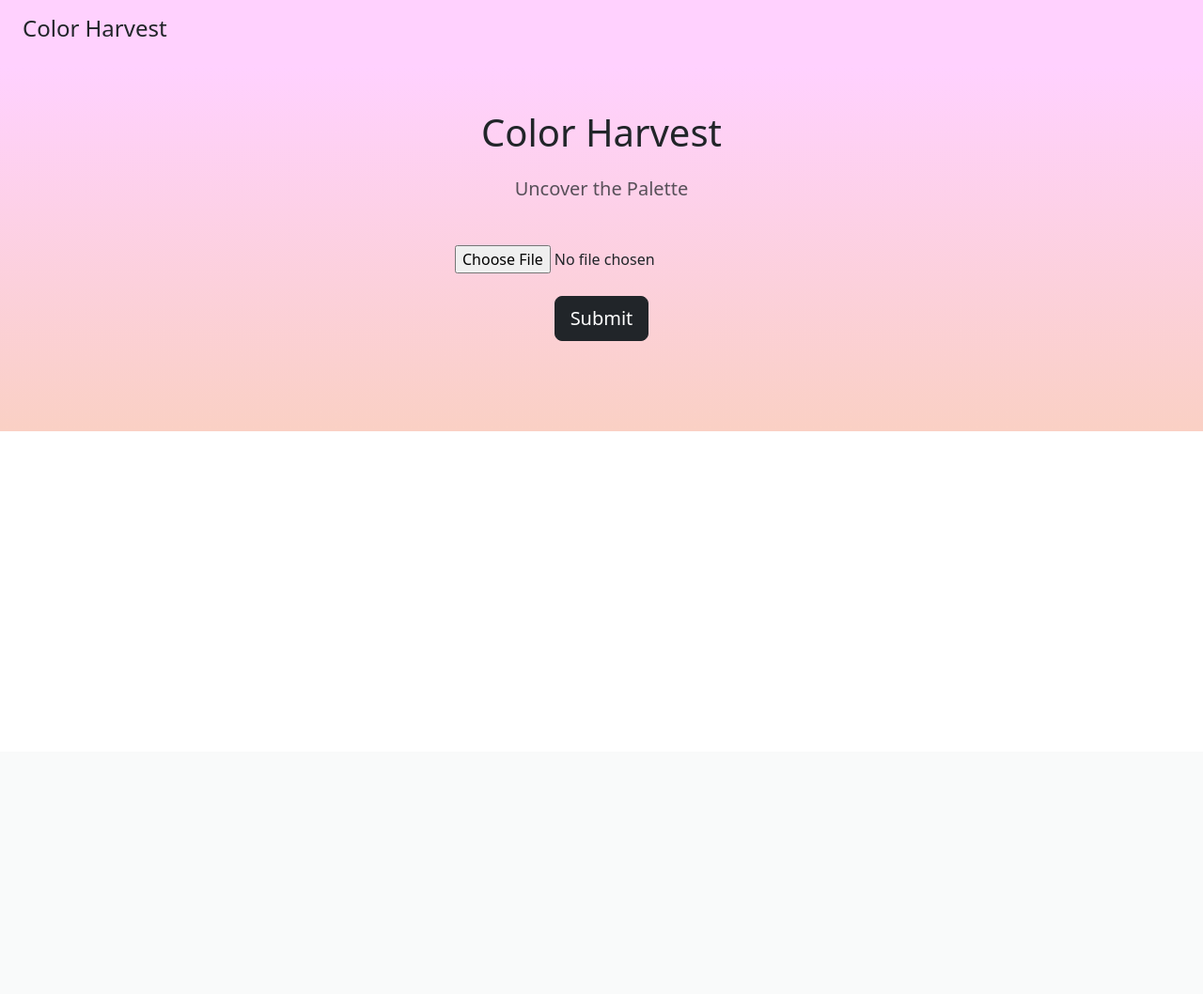
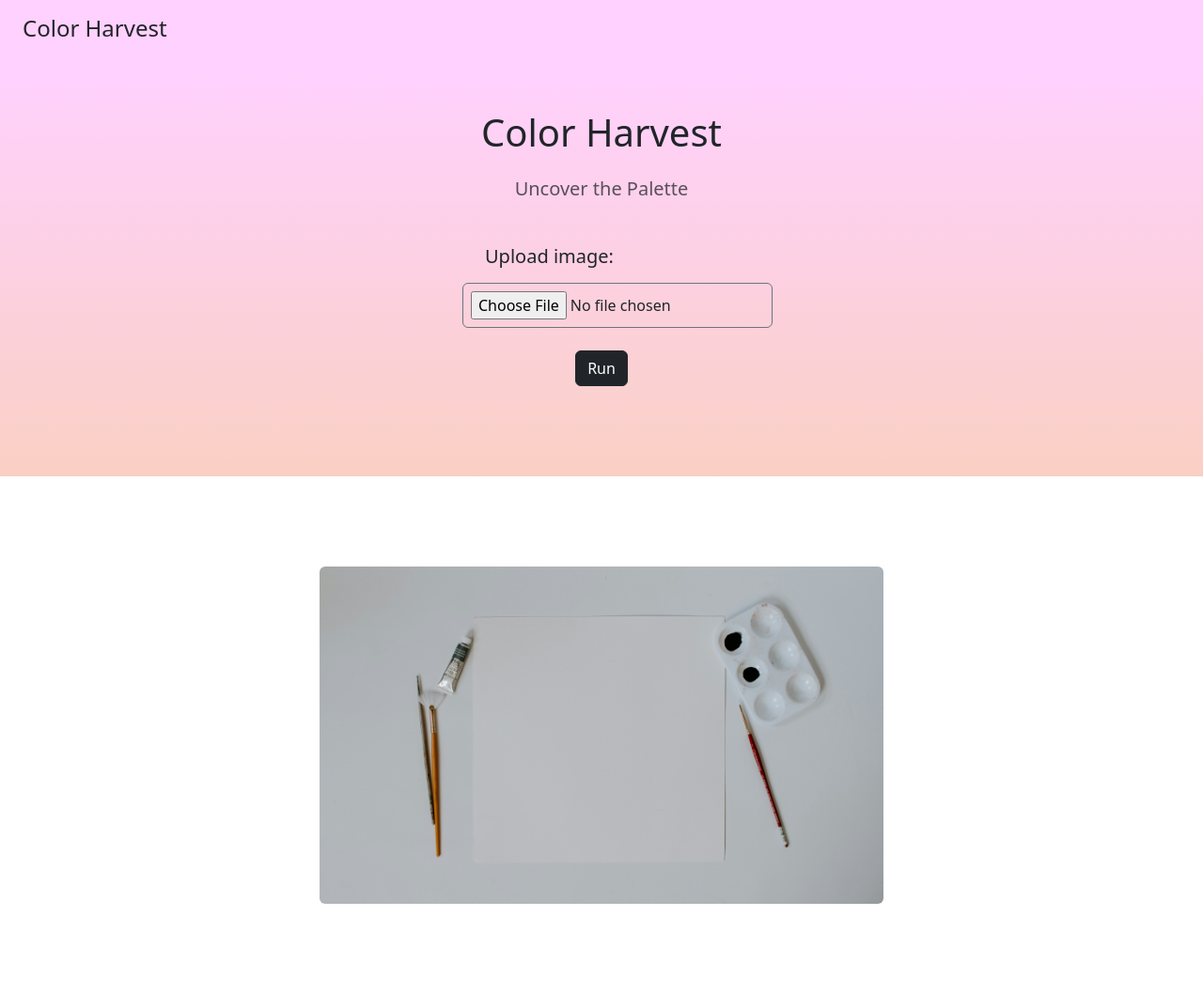
Before and after one commit to SiAna00/Image-Colour-Palette-Generator, a Flask app: page / in a window 1280 px wide. Shown: the whole page at 94% size. Before the commit the page ends 459 px from the top, so only its background shows below. Run offline with Flask 3, Linux system fonts and the light colour scheme.

Commit message:
chenge style

```diff
--- a/static/style.css
+++ b/static/style.css
@@ -13,5 +13,9 @@
 .color_div {
     align-items: right;
     height: 100%;
-    width: 75%;
+    width: 100%;
 }
+
+.upload_h5 {
+    text-align: left;
+}
--- a/templates/index.html
+++ b/templates/index.html
@@ -6,6 +6,7 @@
           name="viewport"
           content="width=device-width, initial-scale=1, shrink-to-fit=no"
         />
+        <link rel="icon" href="../static/favicon.png">
         <title>Color Harvest</title>
         <link href="https://cdn.jsdelivr.net/npm/bootstrap@5.3.3/dist/css/bootstrap.min.css" rel="stylesheet" integrity="sha384-QWTKZyjpPEjISv5WaRU9OFeRpok6YctnYmDr5pNlyT2bRjXh0JMhjY6hW+ALEwIH" crossorigin="anonymous">
         <link rel="stylesheet" href="../static/style.css">
@@ -26,40 +27,50 @@
                 </div>
             </div>
             <div class="row text-center my-4">
-                <div class="col">
+                <div class="col-md-3 mx-auto">
                     <form action="/", method="post", enctype="multipart/form-data">
-                        <input class="text-center" type="file" id="image" name="image" accept="image/*"><br>
-                        <input type="submit" class="btn btn-dark btn-lg my-4">
+                        <div>
+                            <h5 class="upload_h5 mx-4 mb-3">Upload image:</h5>
+                            <input class="border border-secondary rounded py-2 px-2" text-right type="file" id="image" name="image" accept="image/*"><br>
+                        </div>
+                        <input type="submit" value="Run" class="btn btn-dark my-4">
                     </form>
                 </div>
             </div>
         </div>
         <div class="container-fluid text-center">
             {% if filename %}
-            <div class="row my-2">
+            <div class="row my-5">
                 <div class="col mx-auto">
                     <img class="rounded my-4" src="{{ url_for('static', filename='/uploads/' + filename) }}" style="max-height: 800px; max-width: 600px;" />
                 </div>
             </div>
             <div class="row justify-content-center g-0">
-                <div class="col-md-3 my-2 px-auto">
-                    <h5 class="color_div">Colors</h5>
+                <div class="col-md-2 my-2 px-auto">
+                    <h5 class="color_div opacity-75">Colors</h5>
                 </div>
-                <div class="col-md-3 my-2">
-                    <h5 class="hex_code">Hex Codes</h5>
+                <div class="col-md-2 my-2">
+                    <h5 class="hex_code opacity-75">Hex Codes</h5>
                 </div>
             </div>
             {% for color in hex_colors %}
             <div class="row justify-content-center g-0">
-                <div class="col-md-3 my-2 px-5 justify-content-end align-content-center">
+                <div class="col-md-2 my-1 px-5 justify-content-end align-content-center">
                     <div class="color_div" style="background-color: {{ color }}"></div>
                 </div>
-                <div class="col-md-3 my-2">
+                <div class="col-md-2 my-1">
                     <h6 class="hex_code opacity-75">{{ color }}</h6>
                 </div>
             </div>
             {% endfor %}
+            {% else %}
+            <div class="row my-5">
+                <div class="col mx-auto">
+                    <img class="rounded my-5" src="../static/placeholder.jpg" style="max-height: 800px; max-width: 600px;" />
+                </div>
+            </div>
             {% endif %}
+
         </div>
         <script src="https://cdn.jsdelivr.net/npm/bootstrap@5.3.3/dist/js/bootstrap.bundle.min.js" integrity="sha384-YvpcrYf0tY3lHB60NNkmXc5s9fDVZLESaAA55NDzOxhy9GkcIdslK1eN7N6jIeHz" crossorigin="anonymous"></script>
     </body>
```
Also changed, not shown: static/favicon.png (added), static/placeholder.jpg (added), static/uploads/watermellon.jpg (added).
